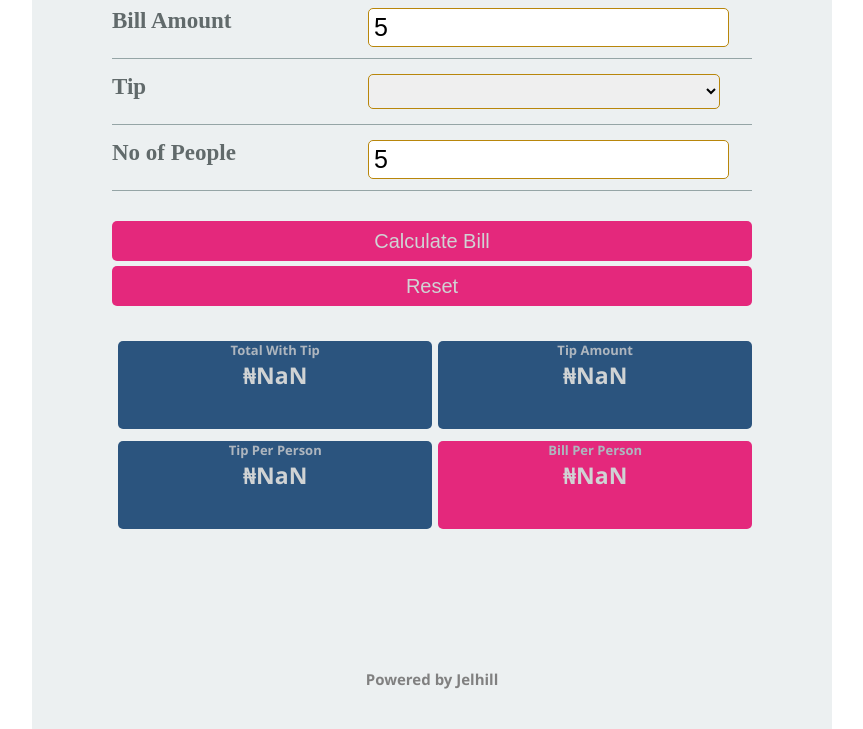
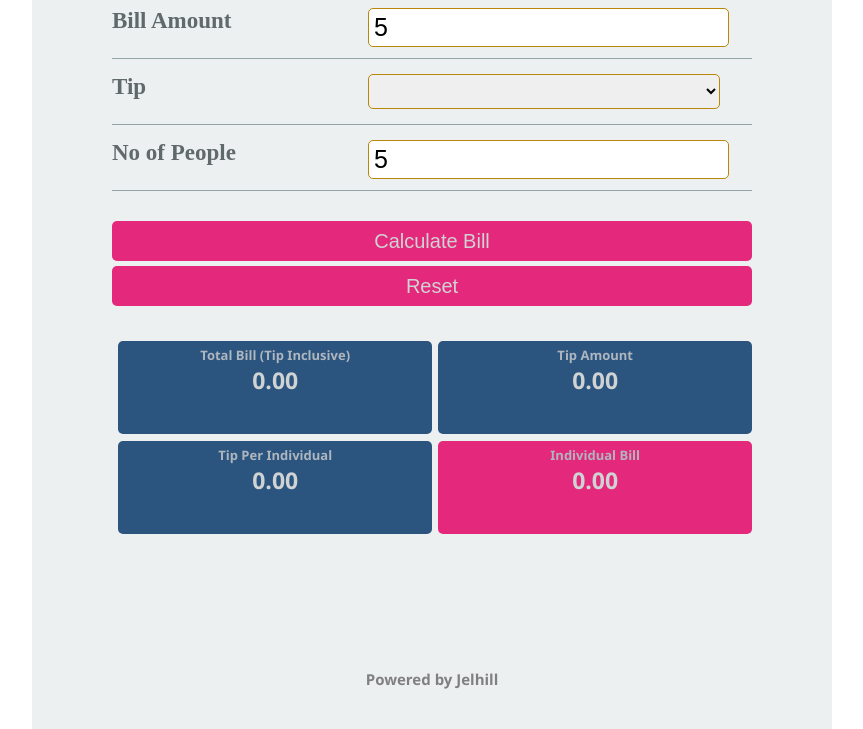
Before and after one commit to Jelhill/tipCalculator, a plain HTML site: page index.html in a window 1280 px wide. Both pictures are taken after typing "5", "5" into the empty fields and a click on the button "Calculate Bill". Shown: the part 71-800 px from the top of the page, without its empty margins (208-1071 px from the left). Drawn offline with Linux system fonts and the light colour scheme.

Commit message:
isNAN update

```diff
--- a/index.html
+++ b/index.html
@@ -44,7 +44,7 @@
             <div id="feedback">
                 <div class="displayResult">
                     <div class="box blueColor">
-                        <p class="title">Total With Tip</p>
+                        <p class="title">Total Bill (Tip Inclusive)</p>
                         <p id="totalBill" class="result">0.00</p>
                     </div>
                     <div class="box blueColor">
@@ -54,11 +54,11 @@
                 </div>
                 <div class="displayResult">
                     <div class="box blueColor">
-                        <p class="title">Tip Per Person</p>
+                        <p class="title">Tip Per Individual</p>
                         <p id="tipPerPerson" class="result">0.00</p>
                     </div>
                     <div class="box redColor">
-                        <p class="title" >Bill Per Person</p>
+                        <p class="title" >Individual Bill</p>
                         <p id="billPerPerson" class="result">0.00</p>
                     </div>
                 </div>
--- a/script.js
+++ b/script.js
@@ -6,6 +6,7 @@ function calculateTip() {
     let bill = parseInt(document.getElementById('bill').value);
     let service = parseInt(document.getElementById('service').value);
     let numOfClients = parseInt(document.getElementById('numOfClients').value);
+    if(isNaN(bill) || isNaN(service) || isNaN(numOfClients)) return 0;
     let individualBill = 0;
     let tip = bill * service/100;
     let totalbill = bill + tip;
@@ -27,5 +28,5 @@ function reset() {
 }
 
 function thousandSeperator(num) {
-    return num.toString().replace(/(\d)(?=(\d{3})+(?!\d))/g, "$1,")
+    return num.toString().replace(/\B(?=(\d{3})+(?!\d))/g, ",")
 }
--- a/style.css
+++ b/style.css
@@ -117,6 +117,7 @@ p{
     margin-left: 1%;
     justify-content: space-between;
     border-radius: 5px;
+    padding-top: 5px;
 }
 
 .title{
```
